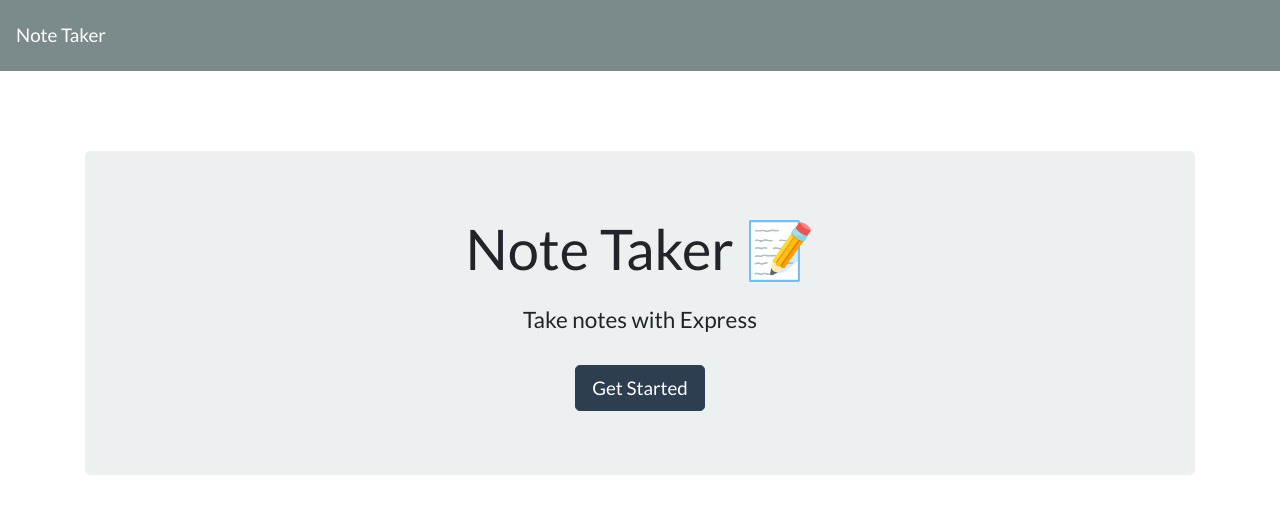
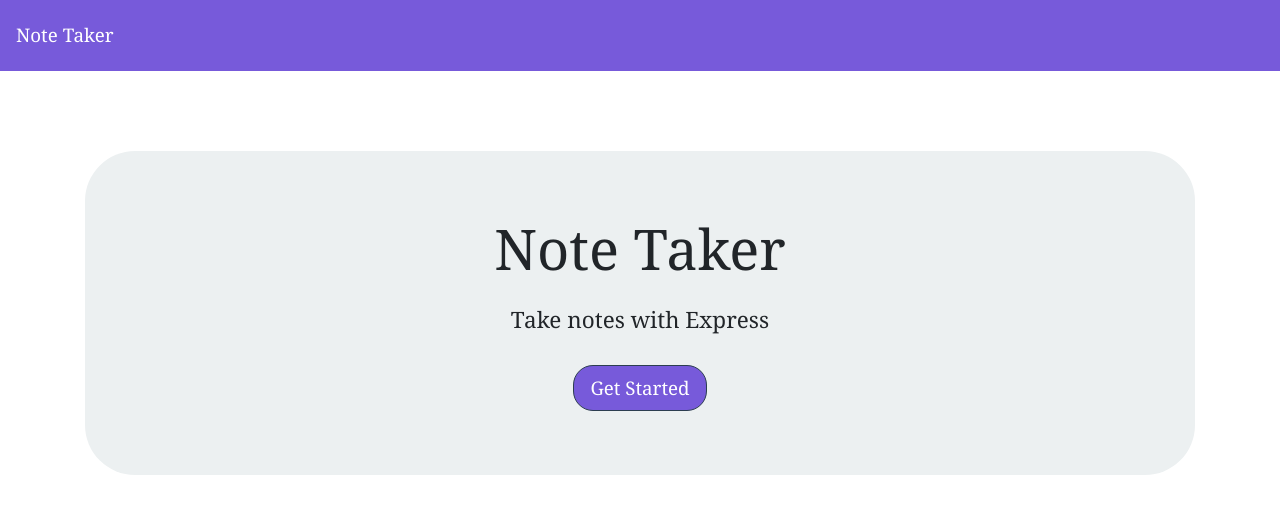
Before and after one commit to eric-purrington/Express-Note-Taker, a website: page public/index.html in a window 1280 px wide. Drawn offline with nearby package versions, Linux system fonts and the light colour scheme; no server answers.

Commit message:
styled index and notes

```diff
--- a/db/db.json
+++ b/db/db.json
@@ -1 +1 @@
-[{"title":"First Note","text":"first note's text","id":1},{"title":"Second Note","text":"second note's text","id":2}]
+[{"title":"Second Note","text":"second note's text","id":1}]
--- a/public/assets/css/style.css
+++ b/public/assets/css/style.css
@@ -2,6 +2,7 @@
     height: 100%;
     margin: 0;
     padding: 0;
+    font-family: Cambria, Cochin, Georgia, Times, 'Times New Roman', serif;
   }
 
   .save-note {
@@ -68,3 +69,32 @@
     padding: 20px;
     cursor: pointer;
   }
+
+/* -------------My css changes-------------- */
+
+  .navbar-custom {
+    background-color: #775ada !important;
+    background-image: none;
+  }
+
+  .jumbotron {
+    /* background: #ace7ef; */
+    border-radius: 50px;
+  }
+
+  .getStarted {
+    background-color: #775ada !important;
+    border-radius: 20px;
+  }
+
+  .list-container i {
+    color: #28c7fa !important;
+  }
+
+  .list-container i:hover {
+    color: red !important;
+  }
+
+  .icons i:hover, .navbar-brand:hover {
+    color: #28c7fa !important;
+  }
--- a/public/index.html
+++ b/public/index.html
@@ -7,18 +7,19 @@
   <meta http-equiv="X-UA-Compatible" content="ie=edge">
   <title>Note Taker</title>
   <link rel="stylesheet" href="https://cdnjs.cloudflare.com/ajax/libs/bootswatch/4.1.3/flatly/bootstrap.min.css" />
+  <link rel="stylesheet" href="/assets/css/style.css">
 </head>
 
 <body>
-  <nav class="navbar navbar-dark bg-dark">
+  <nav class="navbar navbar-dark bg-dark navbar-custom">
     <a class="navbar-brand" href="/">Note Taker
     </a>
   </nav>
   <div class="container">
     <div style="margin-top: 80px;" class="jumbotron text-center">
-      <h1 class="display-4">Note Taker <span role="img" aria-label="Memo">📝</span></h1>
+      <h1 class="display-4">Note Taker <span role="img" aria-label="Memo"></span></h1>
       <h4 class="mt-4">Take notes with Express</h4>
-      <a class="btn btn-primary btn-lg mt-4" href="/notes" role="button">Get Started</a>
+      <a class="btn btn-primary btn-lg mt-4 getStarted" href="/notes" role="button">Get Started</a>
     </div>
   </div>
   <script src="https://cdnjs.cloudflare.com/ajax/libs/jquery/3.3.1/jquery.min.js"></script>
```
Also changed, not shown: public/notes.html (+2 -2 lines), public/assets/images/linedpaper.png (added).
